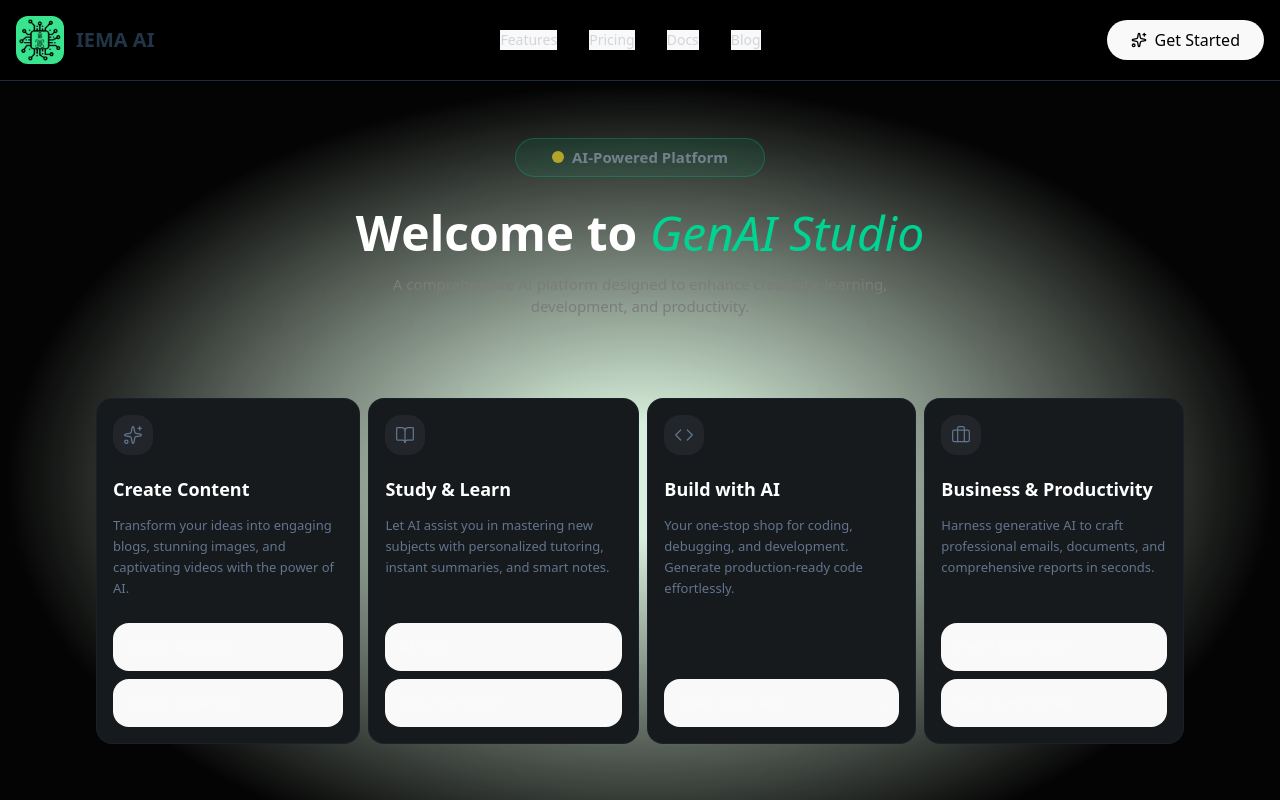
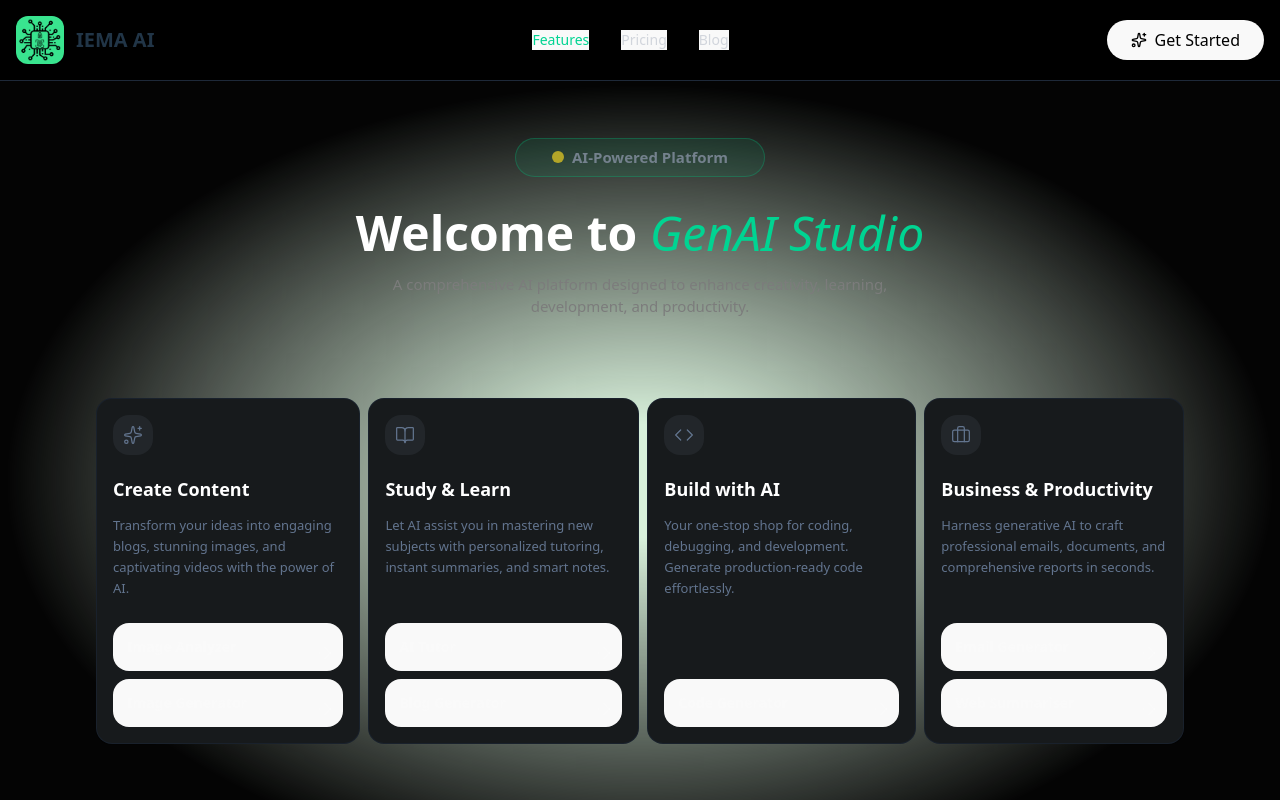
Before and after one commit to TheBiswadipSaha/iema-ai-web, a React (Vite) app: page / in a window 1280 px wide. Shown: the top 800 px of the page. Built offline with nearby package versions, Linux system fonts and the light colour scheme.

Commit message:
Chnaged header

```diff
--- a/src/layout/Header.jsx
+++ b/src/layout/Header.jsx
@@ -18,9 +18,9 @@ function Header({
   logo = 'IEMA AI',
   isBackPresent = true,
   menuItems = [
-    { label: 'Features', path: '/features' },
+    { label: 'Features', path: '/' },
     { label: 'Pricing', path: '/pricing' },
-    { label: 'Docs', path: '/docs' },
+    // { label: 'Docs', path: '/docs' },
     { label: 'Blog', path: '/blog' }
   ],
   isLoggedIn = false,
```
